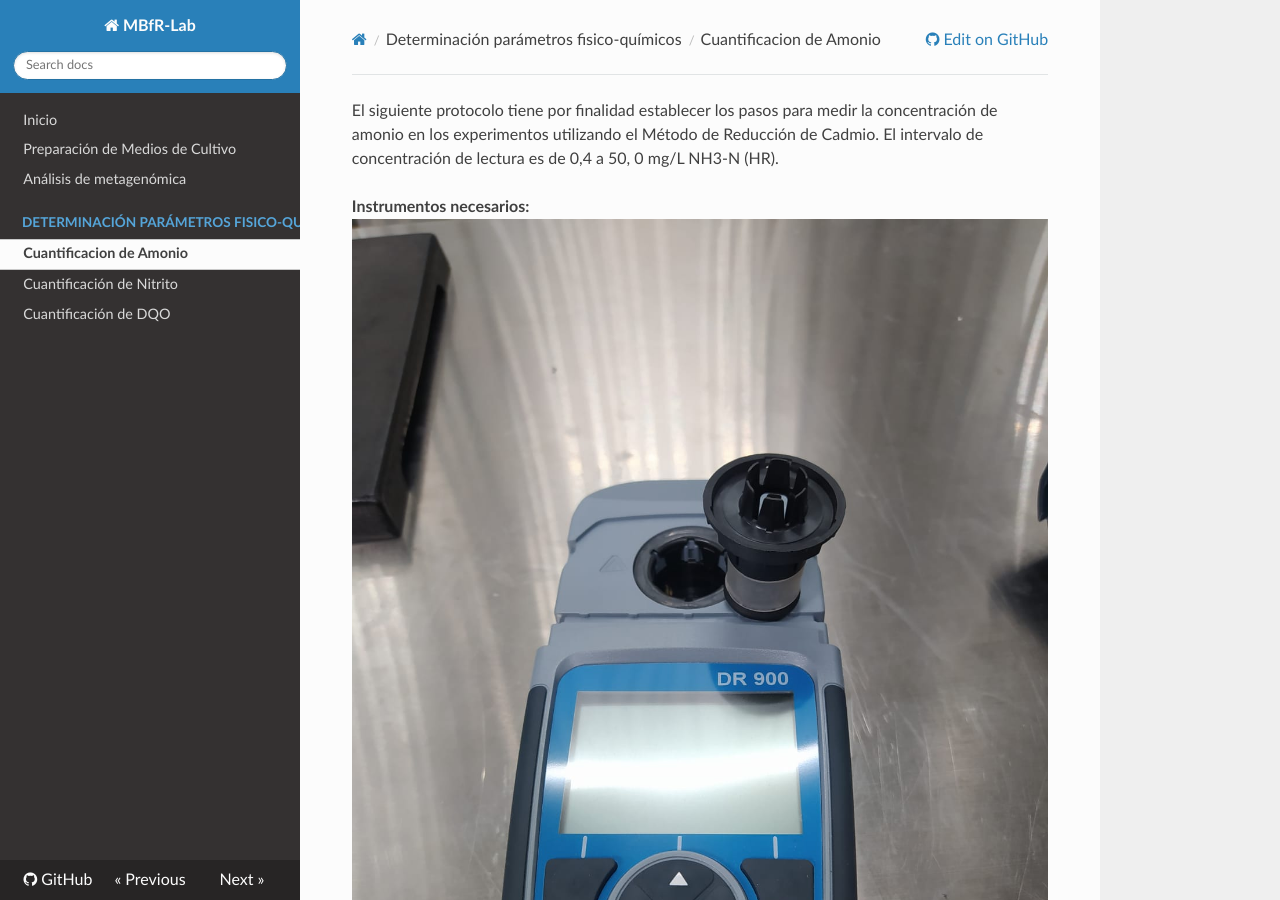
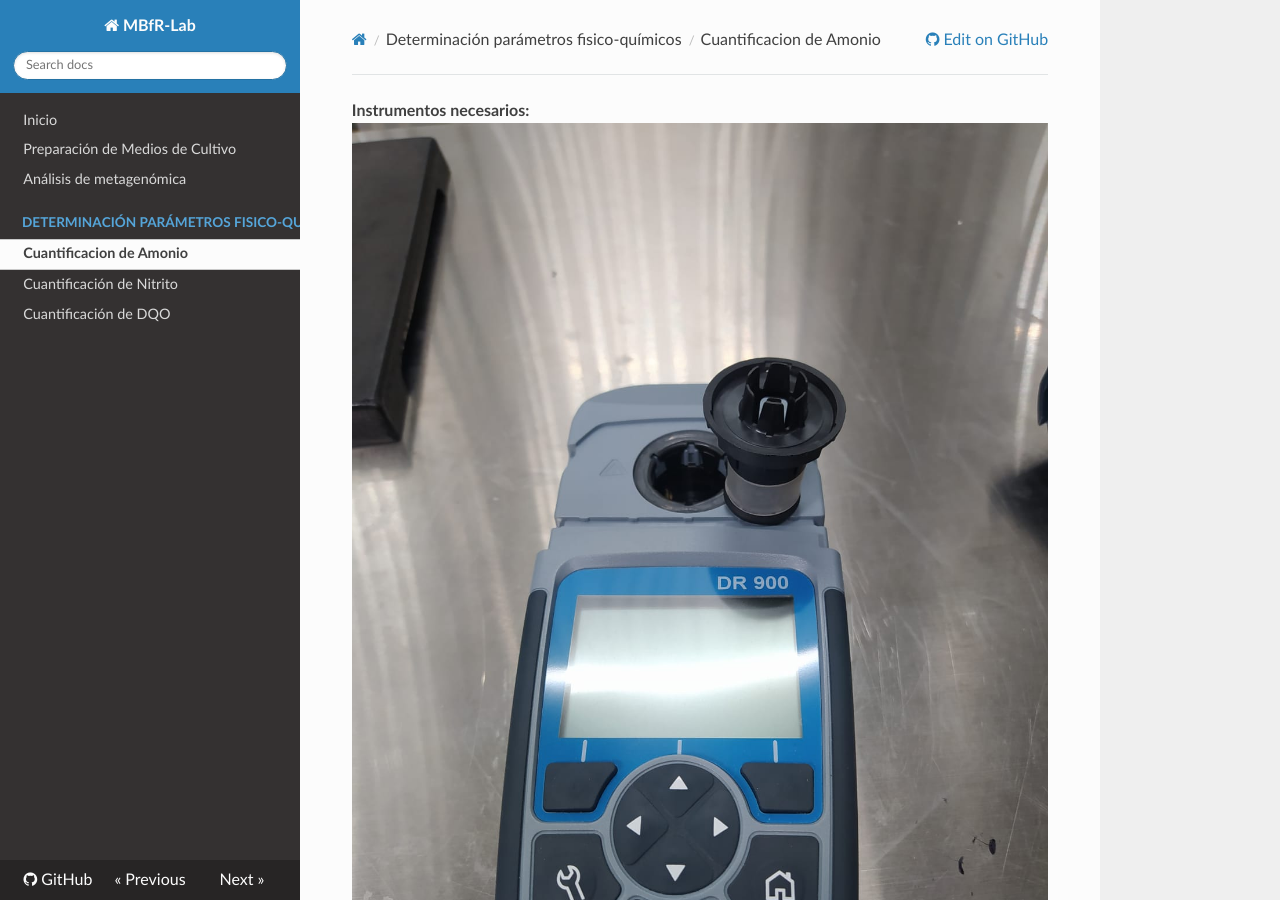
Before and after one commit to Eulogy320/MBfR-Lab, an MkDocs documentation site: the page built from docs/Cuantificación amonio.md, in a window 1280 px wide and 900 px high. Built offline with MkDocs 1.6.1, drawn with Linux system fonts in a browser that asks for light colours; nearby versions of some CDN libraries.

Commit message:
Update Cuantificación amonio.md

```diff
--- a/docs/Cuantificación amonio.md
+++ b/docs/Cuantificación amonio.md
@@ -1,4 +1,3 @@
-El siguiente protocolo tiene por finalidad establecer los pasos para medir la concentración de amonio en los experimentos utilizando el Método de Reducción de Cadmio. El intervalo de concentración de lectura es de 0,4 a 50, 0 mg/L  NH3-N (HR).
 
  **Instrumentos necesarios:**
  ![1](images/DR900_adaptador.jpeg)
```
